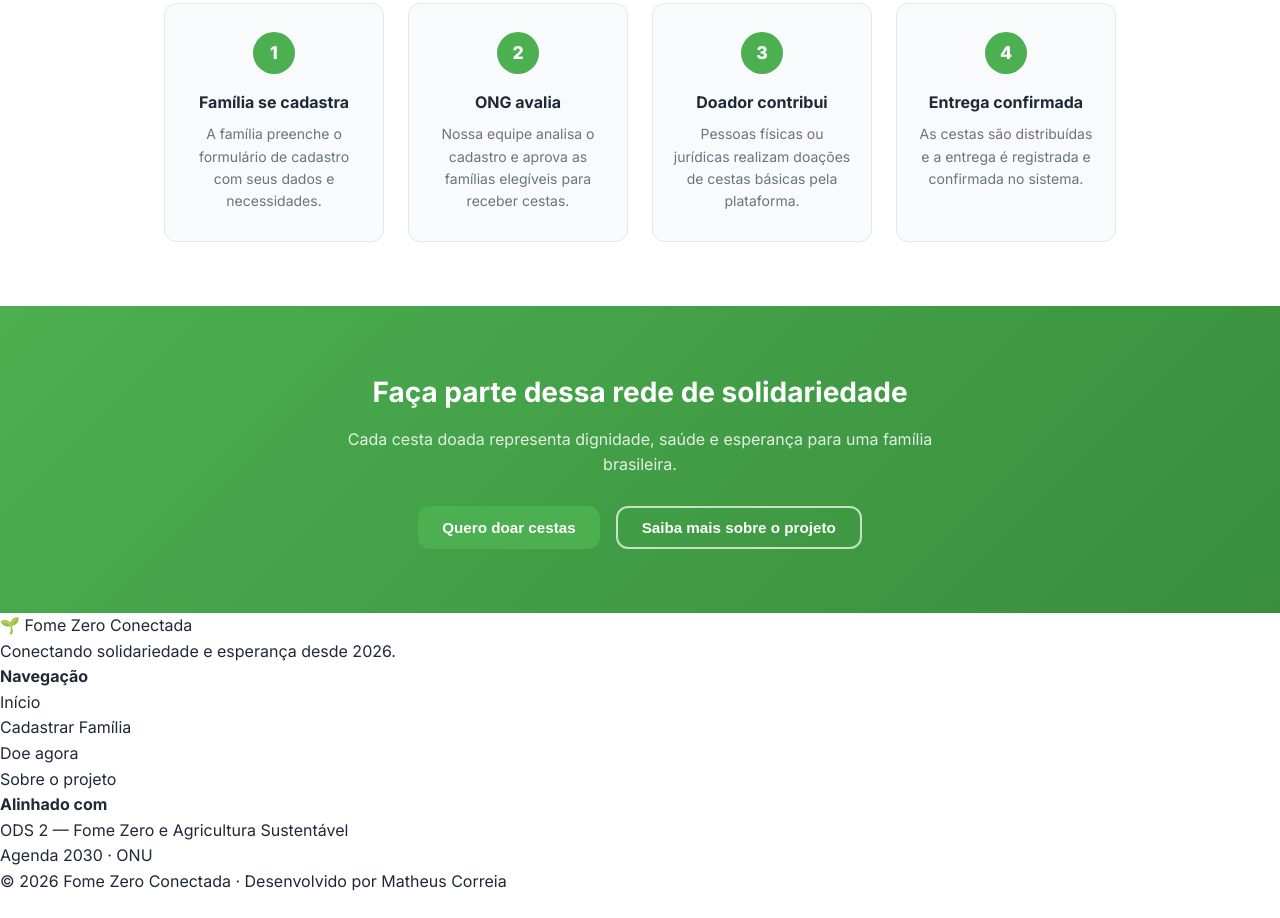
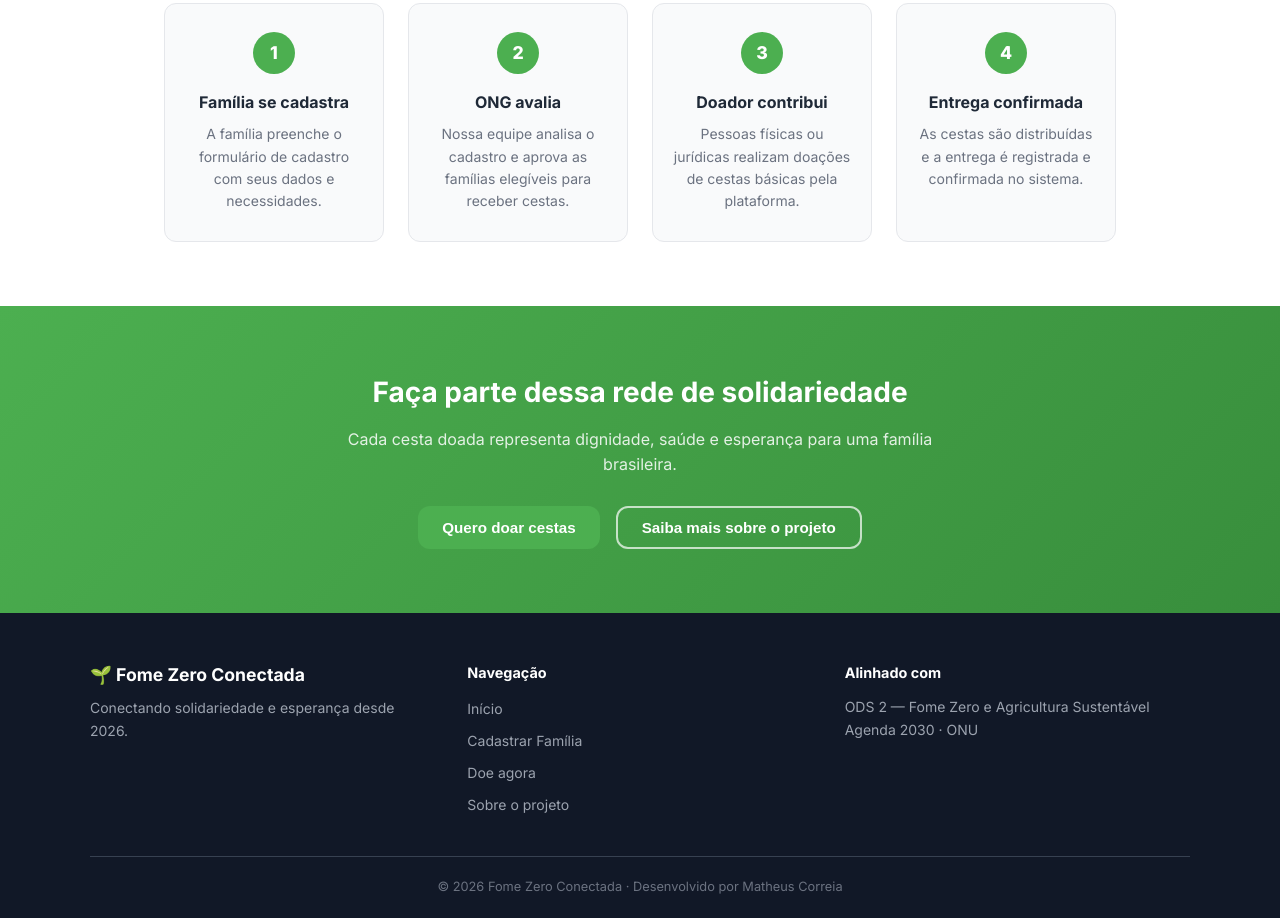
Before and after one commit to matheuscorreiadev/FomeZeroConectada, a plain HTML site: page frontend/index.html in a window 1280 px wide. Shown: the part 929-1847 px from the top of the page. Before the commit the page ends 1824 px from the top, so only its background shows below. Drawn offline with Linux system fonts and the light colour scheme; a script that the page names is missing.

Commit message:
adicionado estilo no footer

```diff
--- a/frontend/css/style.css
+++ b/frontend/css/style.css
@@ -881,3 +881,65 @@ a {
     justify-content: flex-end;
     margin-top: 1rem;
 }
+
+/* === FOOTER === */
+.footer {
+    background: var(--gray-900);
+    color: var(--gray-300);
+    padding: 3rem 1.5rem 0;
+}
+
+.footer-container {
+    max-width: 1100px;
+    margin: 0 auto;
+    display: grid;
+    grid-template-columns: repeat(auto-fit, minmax(200px, 1fr));
+    gap: 2rem;
+    padding-bottom: 2rem;
+}
+
+.footer-logo {
+    font-size: 1.1rem;
+    font-weight: 700;
+    color: #fff;
+    margin-bottom: 0.5rem;
+}
+
+.footer p {
+    font-size: 0.875rem;
+    color: var(--gray-400);
+}
+
+.footer h4 {
+    color: #fff;
+    font-size: 0.9rem;
+    margin-bottom: 0.75rem;
+}
+
+.footer ul {
+    list-style: none;
+}
+
+.footer ul li {
+    margin-bottom: 0.4rem;
+}
+
+.footer ul a {
+    font-size: 0.875rem;
+    color: var(--gray-400);
+    transition: color .2s;
+}
+
+.footer ul a:hover {
+    color: var(--green);
+}
+
+.footer-bottom {
+    border-top: 1px solid var(--gray-700);
+    padding: 1.25rem 0;
+    text-align: center;
+    font-size: 0.8rem;
+    color: var(--gray-500);
+    max-width: 1100px;
+    margin: 0 auto;
+}
```
